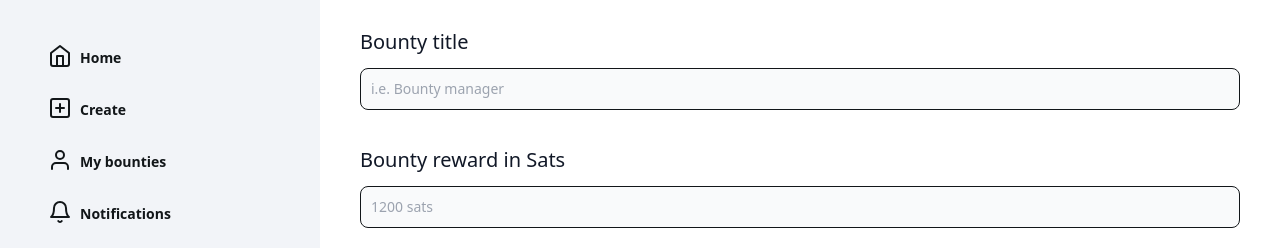
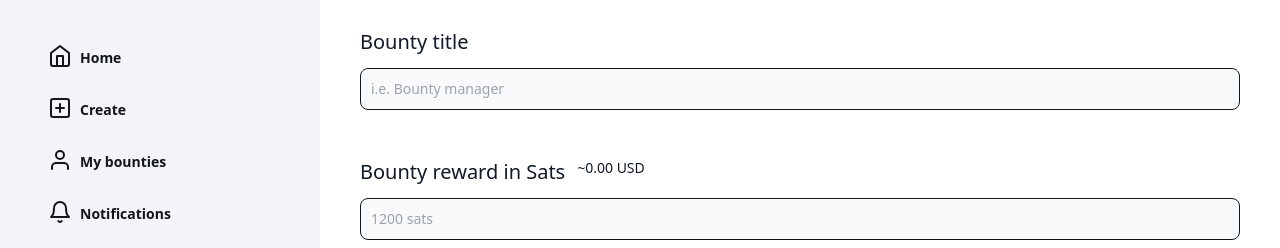
Before and after one commit to diamsa/nostrbounties, a React (Create React App) app: page /create in a window 1280 px wide. Shown: the top 248 px of the page. Built offline with nearby package versions, Linux system fonts and the light colour scheme; no server answers.

Commit message:
display sats amount in USD from create bounty page

```diff
--- a/src/pages/createBounty.tsx
+++ b/src/pages/createBounty.tsx
@@ -3,6 +3,7 @@ import { useNavigate } from "react-router-dom";
 import { RelayPool } from "nostr-relaypool";
 import { defaultRelaysToPublish } from "../const";
 import { ReactMarkdown } from "react-markdown/lib/react-markdown";
+import { getBTCPrice } from "../utils";
 
 import SideBarMenu from "../components/menus/sidebarMenu/sidebarMenu";
 import ExtensionError from "../components/errors/extensionError";
@@ -17,6 +18,7 @@ function CreateBounty() {
   let [content, setContent] = useState<string>();
   let [reward, setReward] = useState<string>();
   let [relay, setRelay] = useState<string>("");
+  let [BTCPrice, setBTCPrice] = useState<number>(0);
   let [customRelays, setCustomRelays] = useState<string[]>([]);
   let [extensionError, setExtensionError] = useState(false);
   let [displayPreview, setDisplayPreview] = useState(false);
@@ -27,6 +29,8 @@ function CreateBounty() {
   let [isWriting, setIsWriting] = useState(false);
   let [isCybersecurity, setIsCybersecurity] = useState(false);
   let [isMarketing, setIsMarketing] = useState(false);
+  // @ts-ignore
+  let USDAmount = (reward / 100000000) * BTCPrice;
 
   async function postEvent() {
     let eventMessage = {
@@ -92,6 +96,11 @@ function CreateBounty() {
     }
   }
 
+  getBTCPrice().then((data) => {
+    let price = parseInt(data.price);
+    setBTCPrice(price);
+  });
+
   return (
     <div className="flex justify-between sm:block">
       <div className="basis-3/12 sm:hidden">
@@ -115,9 +124,19 @@ function CreateBounty() {
           />
         </div>
         <div className="mt-4">
-          <label className="block text-xl font-medium my-3 text-gray-900 dark:text-gray-1">
-            Bounty reward in Sats
-          </label>
+          <div className="flex">
+            <label className="block text-xl font-medium my-3 text-gray-900 dark:text-gray-1">
+              Bounty reward in Sats
+            </label>
+            <p className="block text-sm font-light my-3 ml-3 text-gray-900 dark:text-gray-1">
+              {Number.isNaN(USDAmount) ? (
+                "~0.00 USD"
+              ) : (
+                <div>~{USDAmount.toFixed(2)} USD</div>
+              )}
+            </p>
+          </div>
+
           <input
             type="number"
             onChange={(e) => setReward(e.target.value)}
--- a/src/utils.tsx
+++ b/src/utils.tsx
@@ -461,3 +461,13 @@ export function shortenedLNurl(element: string) {
   let elementShortened = arr_shortElementVersion.join("");
   return elementShortened + "...";
 }
+
+export async function getBTCPrice() {
+  let price = fetch(
+    "https://data.binance.com/api/v3/ticker/price?symbol=BTCUSDT"
+  ).then((response) => {
+    return response.json();
+  });
+
+  return price;
+}
```
